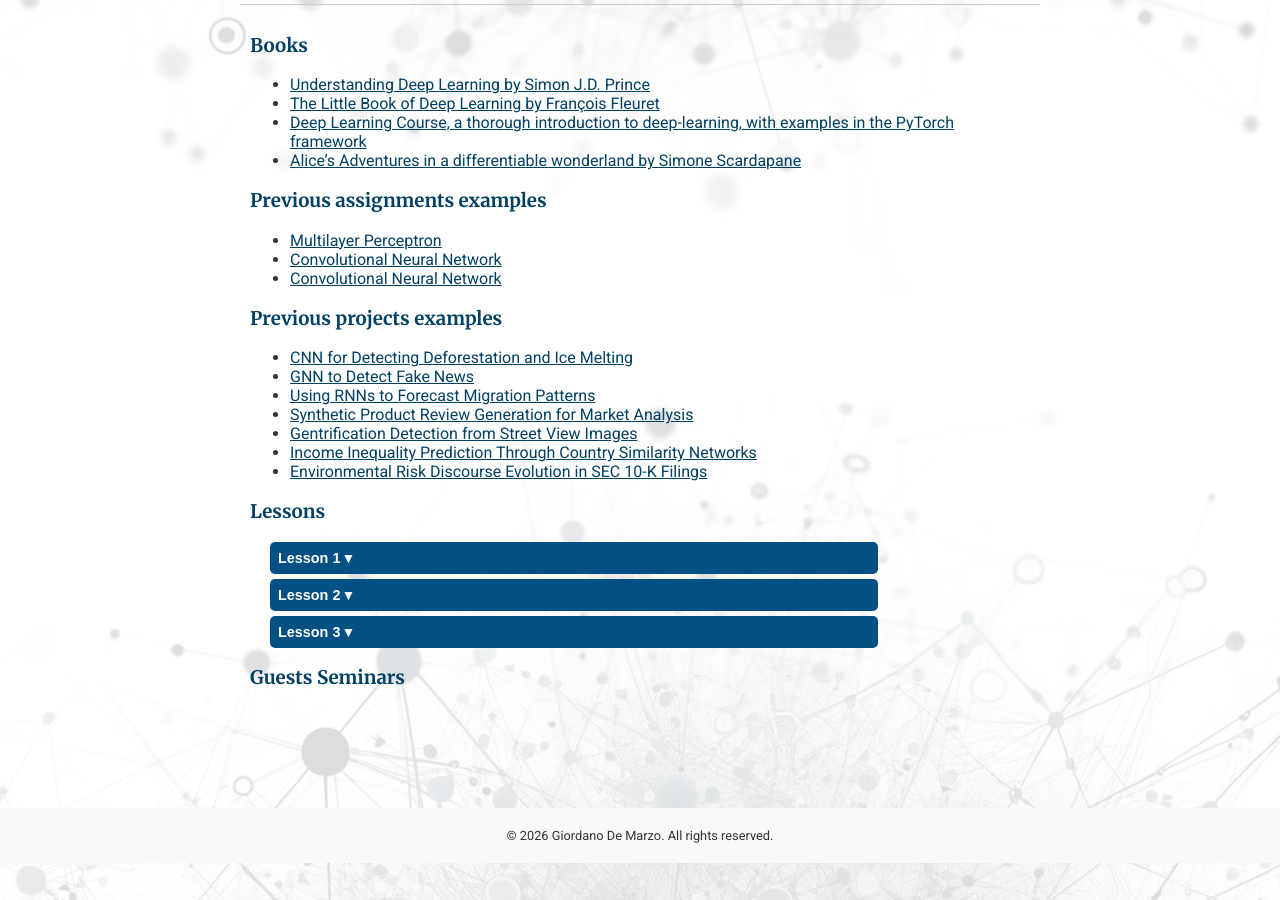
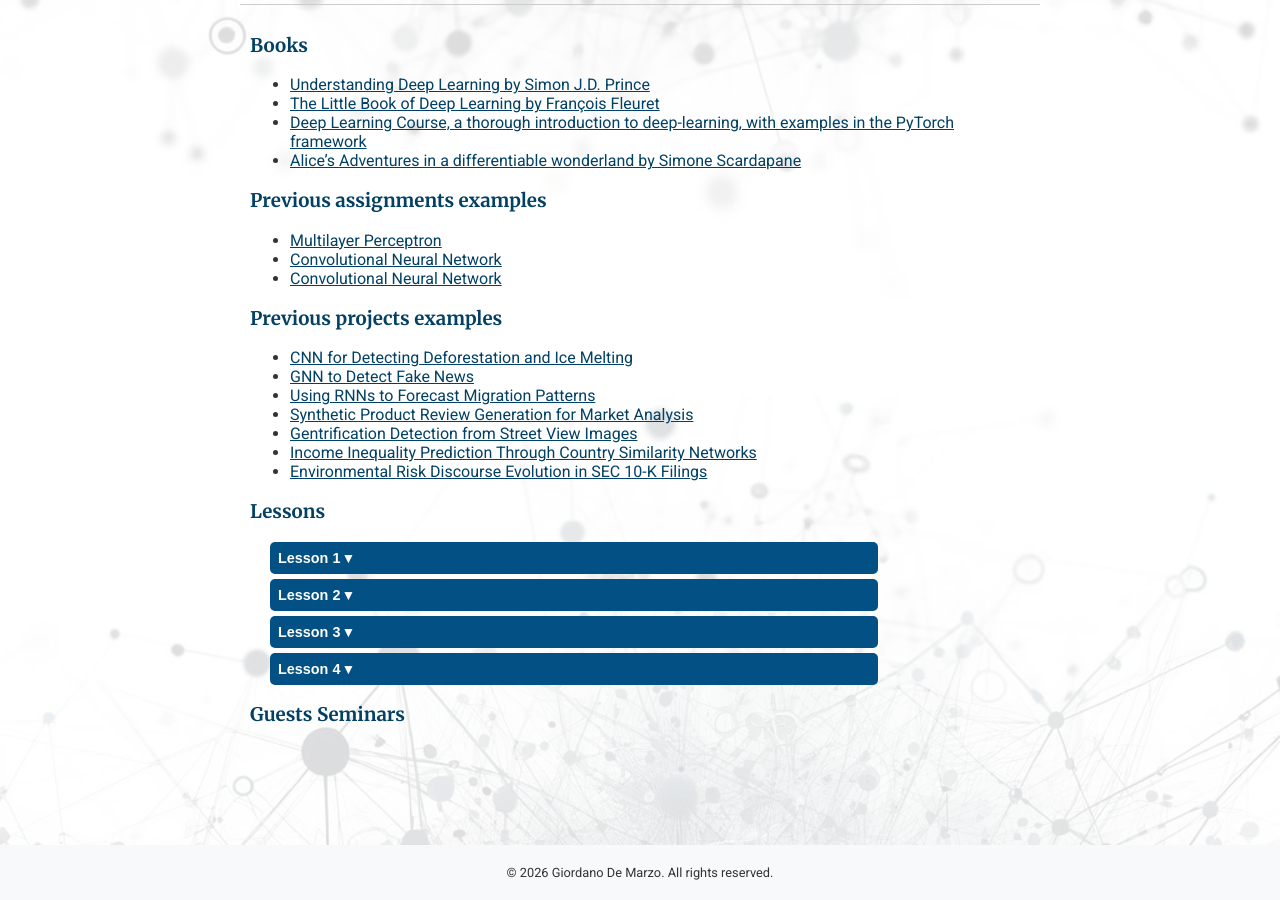
Before and after one commit to giordano-demarzo/giordano-demarzo.github.io, a Jekyll site: the page built from Deep_Learning_26.markdown, in a window 1280 px wide and 900 px high, scrolled down 2165 px. Built offline with Jekyll 4.4.1, drawn with Linux system fonts in a browser that asks for light colours.

```diff
--- a/Deep_Learning_26.markdown
+++ b/Deep_Learning_26.markdown
@@ -190,7 +190,17 @@ applications to the Social Sciences. </p>
                    		<li><a href="/files/dlss26/slides/DLSS3.pdf">Slides: The Multilayer Perceptron</a></li>
                    		<li><a href="/teaching/deep-learning-25/perceptron/">Perceptron Visualization Demo</a> </li>
                			<li><a href="/teaching/deep-learning-25/shallow_nn/">Shallow Neural Network Visualization Demo</a> </li>
-               			<li><a href="https://github.com/udlbook/udlbook/releases/download/v5.0.1/UnderstandingDeepLearning_03_26_25_C.pdf">The topics we covered this week are very well explained in the book "Understanding Deep Learning" by S. J. D. Prince. Relevant chapters are from 3 to 7.</a></li>
+               			<li><a href="https://github.com/udlbook/udlbook/releases/download/v5.0.1/UnderstandingDeepLearning_03_26_25_C.pdf">The topics we covered this week are very well explained in the book "Understanding Deep Learning" by S. J. D. Prince, chapter 3 and 4.</a></li>
+    			</ul>
+           </div>
+       </div>
+       <div class="nested-accordion">
+           <button class="nested-accordion-button">Lesson 4 &#9662;</button>
+           <div class="nested-accordion-content">
+               <h4>Readings and Slides</h4>
+                   	<ul>
+                   		<li><a href="/files/dlss26/slides/DLSS4.pdf">Slides: Regularization of Neural Networks and Autoencoder</a></li>
+                   		<li><a href="https://github.com/udlbook/udlbook/releases/download/v5.0.1/UnderstandingDeepLearning_03_26_25_C.pdf">The topics we covered this week are very well explained in the book "Understanding Deep Learning" by S. J. D. Prince, chapter 5, 6 and 7.</a></li>
     			</ul>
            </div>
        </div>
```
